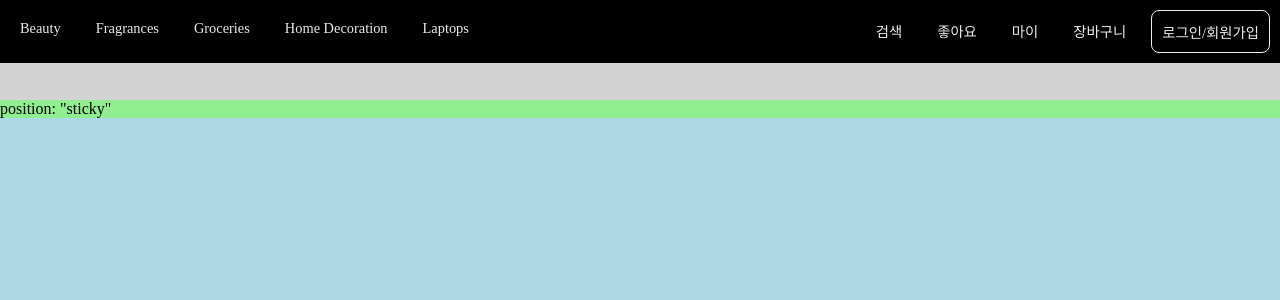
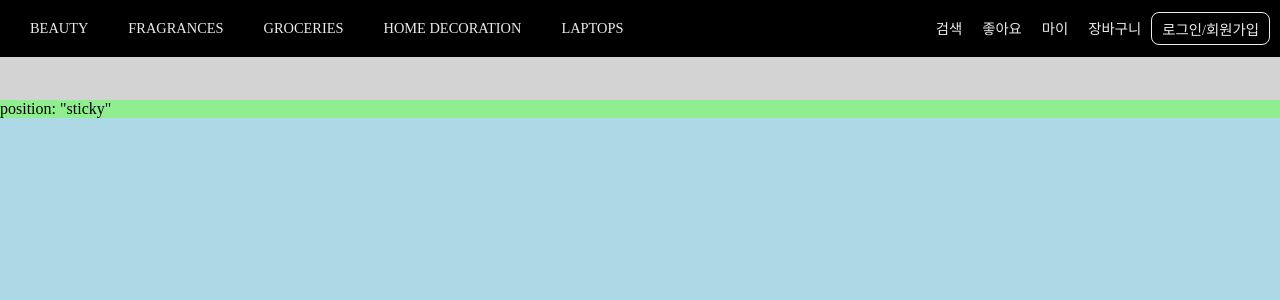
Before and after one commit to teakyungg/FakeStore, a Next.js app: page / in a window 1280 px wide. Shown: the top 300 px of the page. Built offline with nearby package versions, Linux system fonts and the light colour scheme.

Commit message:
refactor/Header 컴포넌트 메뉴 패딩 수정

```diff
--- a/app/components/Header/Header.module.scss
+++ b/app/components/Header/Header.module.scss
@@ -10,23 +10,37 @@
     max-width: variable.$inner-max-witdh;
     padding: 10px;
 
-    background-color: map-get(variable.$color, black);
     color: map-get(variable.$color, lightWhite);
     font-weight: map-get(variable.$font-weight, regular);
+    background-color: map-get(variable.$color, black);
     font-size: 0.9em;
 
     display: flex;
     justify-content: space-between;
+    align-items: center;
     margin: 0 auto;
 
+    // ul 공통 스타일
     ul {
       list-style: none;
       display: flex;
-      gap: 15px;
 
       li {
         cursor: pointer;
-        padding: 10px;
+      }
+    }
+
+    .mianMenuBox {
+      text-transform: uppercase;
+
+      li {
+        padding: 10px 20px;
+      }
+    }
+
+    .utilityMenuBox {
+      li {
+        padding: 5px 10px;
       }
 
       .login {
--- a/app/components/Header/Header.tsx
+++ b/app/components/Header/Header.tsx
@@ -7,13 +7,13 @@ export function Header() {
   return (
     <header className={styles.header}>
       <nav className={styles.inner}>
-        <ul>
+        <ul className={styles.mianMenuBox}>
           {mainMenu.map((data) => (
             <li key={data}>{data}</li>
           ))}
         </ul>
 
-        <ul>
+        <ul className={styles.utilityMenuBox}>
           {utilityMenu.map((data) => {
             if (data === "로그인/회원가입") {
               return (
```
